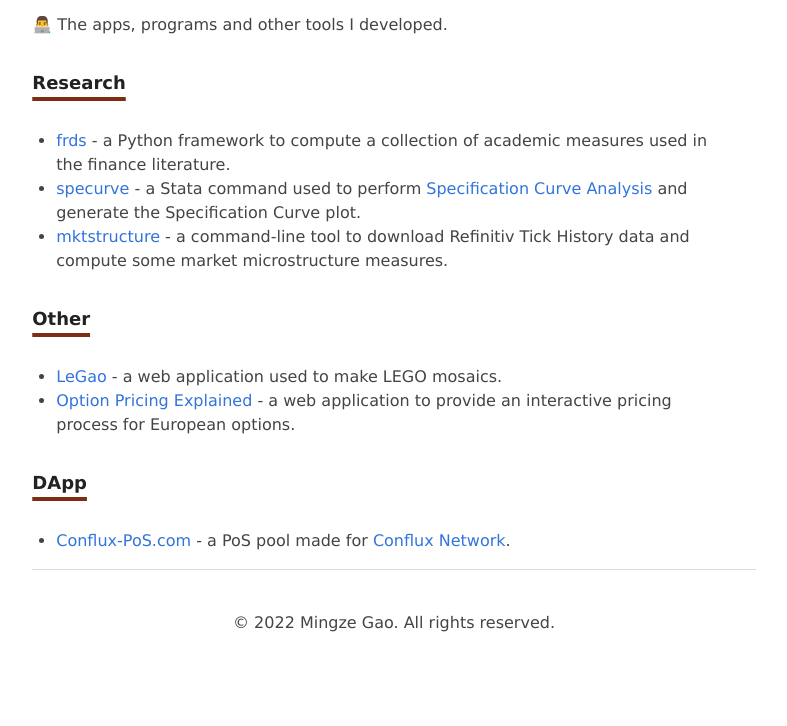
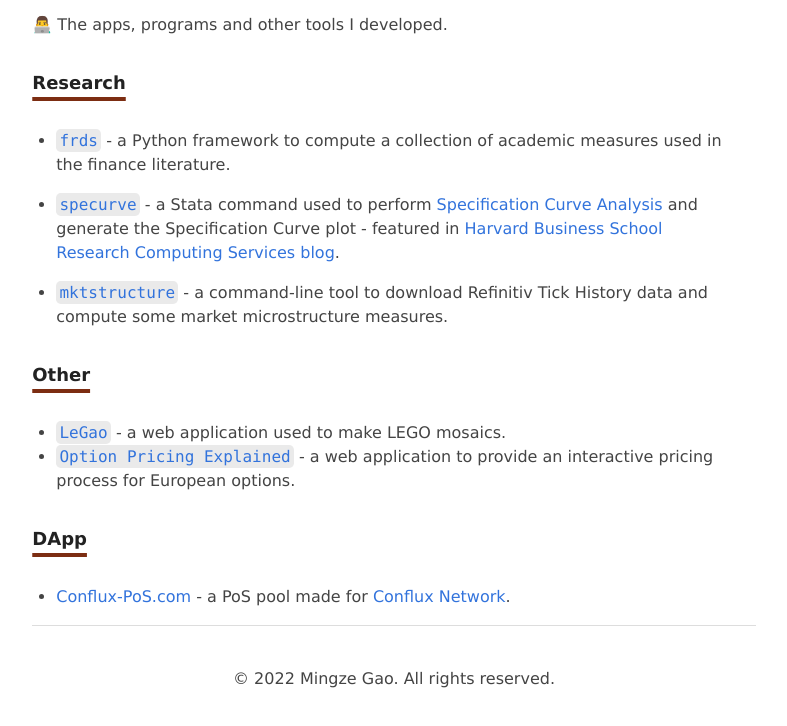
Before and after one commit to mgao6767/adriangao, an Astro site: page /apps in a window 1280 px wide. Shown: the part 190-916 px from the top of the page, without its empty margins (246-1033 px from the left). Before the commit the page ends 870 px from the top, so only its background shows below. Built offline with nearby package versions, Linux system fonts and the light colour scheme; Astro itself is replaced by a stand-in of ours.

Commit message:
docs(research): specurve featured in HBS blog

```diff
--- a/src/pages/apps/index.mdx
+++ b/src/pages/apps/index.mdx
@@ -8,14 +8,15 @@
 
 ## Research
 
-- [frds](https://github.com/mgao6767/frds) - a Python framework to compute a collection of academic measures used in the finance literature.
-- [specurve](https://github.com/mgao6767/specurve) - a Stata command used to perform [Specification Curve Analysis](/posts/specification-curve-analysis) and generate the Specification Curve plot.
-- [mktstructure](https://github.com/mgao6767/mktstructure) - a command-line tool to download Refinitiv Tick History data and compute some market microstructure measures.
+- [`frds`](https://github.com/mgao6767/frds) - a Python framework to compute a collection of academic measures used in the finance literature.
+- [`specurve`](https://github.com/mgao6767/specurve) - a Stata command used to perform [Specification Curve Analysis](/posts/specification-curve-analysis) and generate the Specification Curve plot - featured in [Harvard Business School Research Computing Services blog](https://hbs-rcs.github.io/post/specification-curve-analysis/).
+
+- [`mktstructure`](https://github.com/mgao6767/mktstructure) - a command-line tool to download Refinitiv Tick History data and compute some market microstructure measures.
 
 ## Other
 
-- [LeGao](/apps/legao) - a web application used to make LEGO mosaics.
-- [Option Pricing Explained](/apps/option-pricing-explained) - a web application to provide an interactive pricing process for European options.
+- [`LeGao`](/apps/legao) - a web application used to make LEGO mosaics.
+- [`Option Pricing Explained`](/apps/option-pricing-explained) - a web application to provide an interactive pricing process for European options.
 
 ## DApp
 
--- a/src/pages/research.mdx
+++ b/src/pages/research.mdx
@@ -93,7 +93,7 @@
 - (code) [Discretionary accruals](/posts/compute-jackknife-coefficient-estimates-in-sas)
 - (code & data) [Historical firm HQ location 1969-2018](/posts/firm-historical-headquarter-state-from-10k)
 - (code) [Organization capital](/posts/estimate-organization-capital)
-- (code) [Specification curve analysis](/posts/specification-curve-analysis)
+- (code) [Specification curve analysis](/posts/specification-curve-analysis) - featured in [Harvard Business School Research Computing Services blog](https://hbs-rcs.github.io/post/specification-curve-analysis/).
 - (docs) [Download M&A data from SDC](/posts/merger_acquisition_deals_from_sdc_platinum)
 
 ### misc.
```
